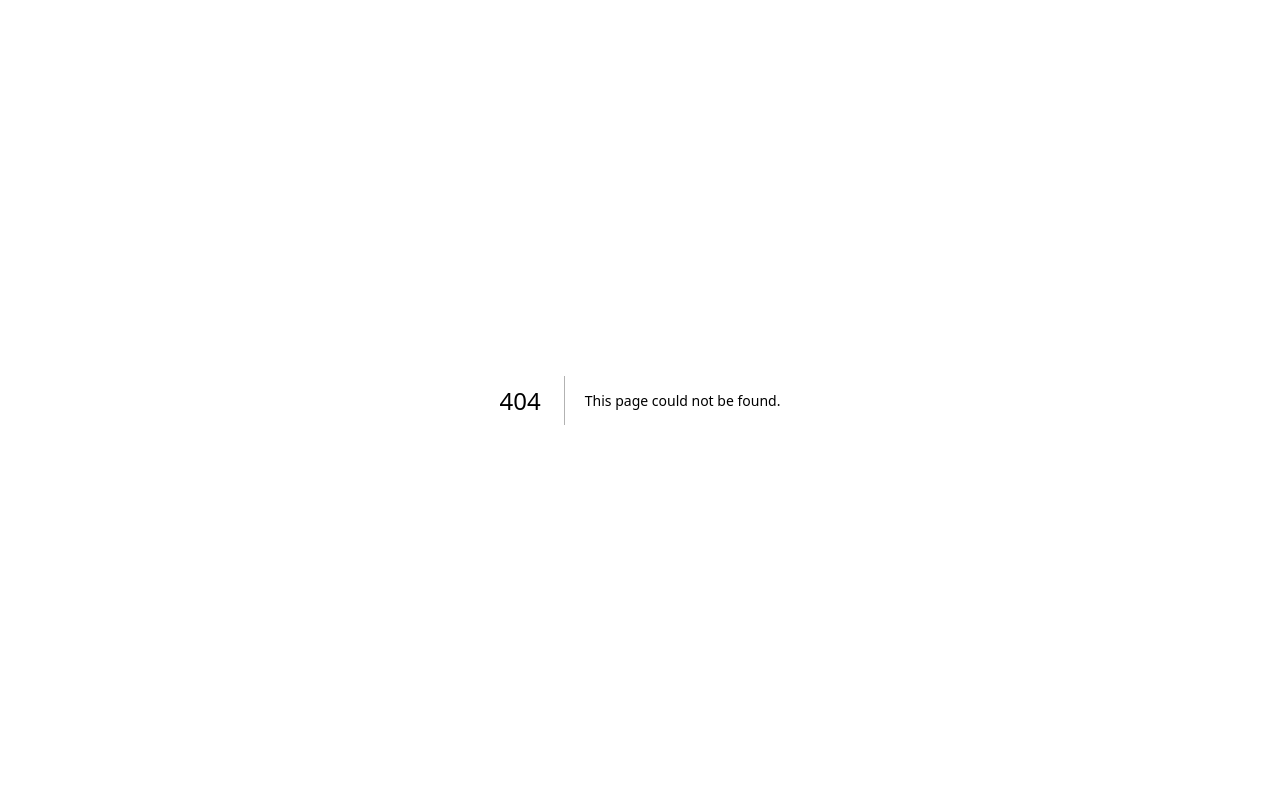
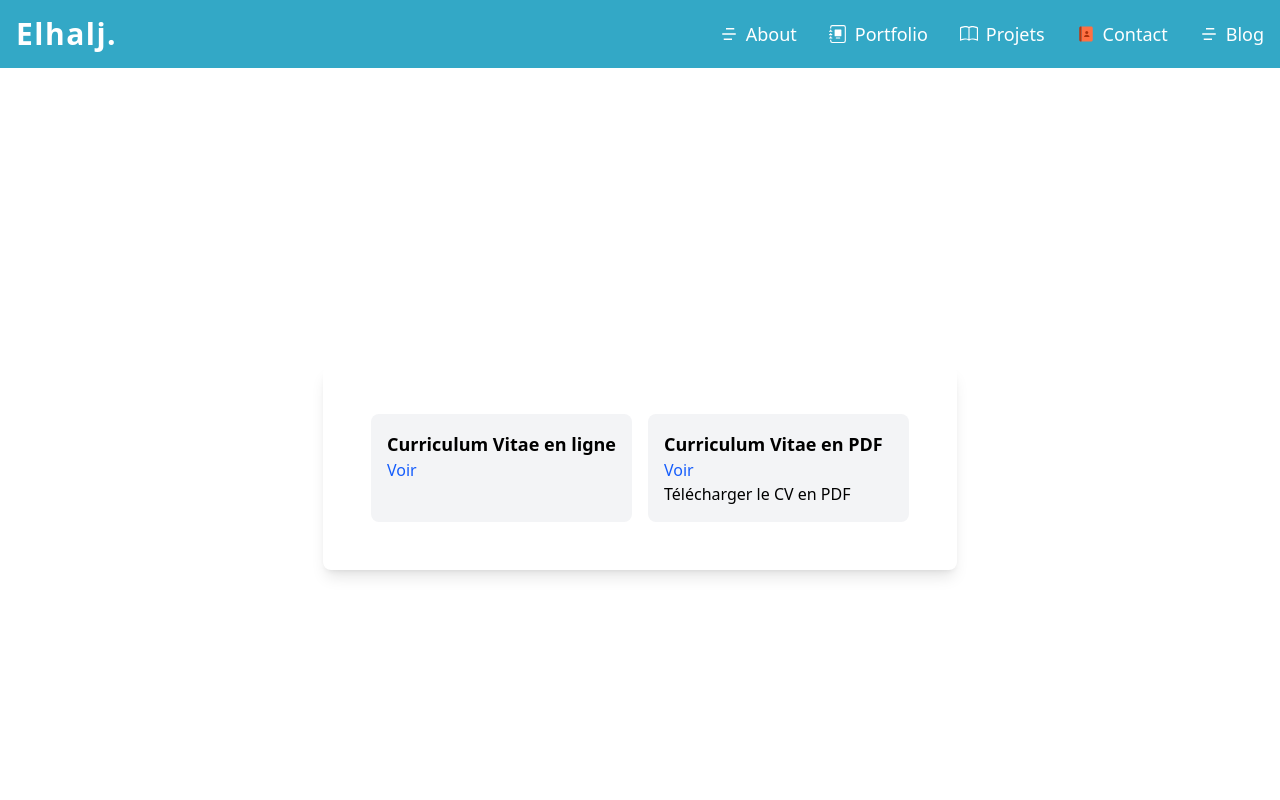
Before and after one commit to elhalj/MyPortfolio, a Next.js app: page /portfolio in a window 1280 px wide. Before the commit this address had no page. Shown: the top 800 px of the page. Built offline with nearby package versions, Linux system fonts and the light colour scheme.

Commit message:
add new feature

```diff
--- /dev/null
+++ b/src/app/blog/[slug]/page.tsx
@@ -0,0 +1,9 @@
+
+
+export default async function BlogPostPage({params} : {params: {slug: string}}) {
+    return (
+        <>
+        <h1>{params.slug}</h1>
+        </>
+    )
+}
--- /dev/null
+++ b/src/app/blog/page.tsx
@@ -0,0 +1,11 @@
+
+
+export default async function BlogPage() {
+    return (
+        <>
+            <div className="h-screen flex items-center justify-center">
+                <h1>Blog</h1>
+            </div>
+        </>
+    )
+}
--- a/src/app/layout.tsx
+++ b/src/app/layout.tsx
@@ -1,6 +1,13 @@
-import type { Metadata } from "next";
+import type { Metadata, Viewport } from "next";
 import "./globals.css";
 import Footer from "@/components/Footer";
+import Header from "@/components/Header";
+
+export const viewport: Viewport = {
+  width: "device-width",
+  initialScale: 1,
+  maximumScale: 5,
+};
 
 export const metadata: Metadata = {
   title: {
@@ -63,11 +70,6 @@ export const metadata: Metadata = {
     images: ["https://koffi.dev/images/og-image.png"],
     creator: "@konanwilson",
   },
-  viewport: {
-    width: "device-width",
-    initialScale: 1,
-    maximumScale: 5,
-  },
   verification: {
     // google: "votre-code-google-search-console",
     // yandex: "votre-code-yandex",
@@ -82,7 +84,8 @@ export default function RootLayout({
   return (
     <html lang="fr">
       <body className={`antialiased`} suppressHydrationWarning>
-        {children}
+        <Header/>
+        <main>{children}</main>
         <Footer />
       </body>
     </html>
--- /dev/null
+++ b/src/app/portfolio/page.tsx
@@ -0,0 +1,17 @@
+import { cvData, CvPdfDownload } from "@/utils/cv";
+
+export default function PortfolioPage() {
+    return (
+        <div className="flex h-screen items-center justify-center">
+            <ul className="grid grid-cols-1 md:grid-cols-2 gap-4 p-12 bg-white rounded-lg shadow-lg">
+                {cvData.map(item => (
+                    <li key={item.title} className="bg-gray-100 p-4 rounded-lg">
+                        <h3 className="text-lg font-bold">{item.title}</h3>
+                        <a href={item.link} target="_blank" rel="noopener noreferrer" className="text-blue-600 hover:text-blue-800">Voir</a>
+                        {item.title === "Curriculum Vitae en PDF" && <CvPdfDownload />}
+                    </li>
+                ))}
+            </ul>
+        </div>
+    )
+}
--- a/src/components/Contact.tsx
+++ b/src/components/Contact.tsx
@@ -2,8 +2,13 @@
 import React, { useState } from "react";
 import emailjs from "@emailjs/browser";
 
+interface Form {
+  name: string;
+  email: string;
+  message: string;
+}
 function Contact() {
-  const [form, setForm] = useState({
+  const [form, setForm] = useState<Form>({
     name: "",
     email: "",
     message: "",
--- a/src/components/Hero.tsx
+++ b/src/components/Hero.tsx
@@ -56,7 +56,7 @@ function Hero() {
 
       <div className="absolute bottom-8 right-8 ">
         <div
-          className={`bg-cyan-600 hover:bg-cyan-700 transition-all duration-300 rounded-lg p-3 cursor-pointer ${click ? "w-auto" : "w-16 h-16 flex items-center justify-center"}`}
+          className={`bg-orange-600 hover:bg-orange-700 transition-all duration-300 rounded-lg p-3 cursor-pointer ${click ? "w-auto transition-all duration-300" : "w-16 h-16 flex items-center justify-center"}`}
           onClick={() => setClick(!click)}
         >
           {click ? (
@@ -115,7 +115,7 @@ function Hero() {
               </a>
             </div>
           ) : (
-            <span className="text-sm font-semibold animate-bounce">
+            <span className="text-sm font-bold animate-bounce">
               Contact
             </span>
           )}
--- a/src/components/Nav.tsx
+++ b/src/components/Nav.tsx
@@ -1,14 +1,18 @@
+'use client'
 import React, { useEffect, useState } from "react";
 import { RiMenu4Line } from "react-icons/ri";
 import { IoIosCloseCircleOutline } from "react-icons/io";
 import Link from "next/link";
+import { BsJournalAlbum } from "react-icons/bs";
+import { BsBook } from "react-icons/bs";
+import { FcContacts } from "react-icons/fc";
 
 const navLinks = [
-  { title: "About", href: "/#about" },
-  { title: "Portfolio", href: "/#portfolio" },
-  { title: "Projets", href: "/#projects" },
-  { title: "Contact", href: "/#contact" },
-  { title: "Blog", href: "/blog" },
+  { title: "About", href: "/#about", icon: <RiMenu4Line /> },
+  { title: "Portfolio", href: "/portfolio", icon: <BsJournalAlbum /> },
+  { title: "Projets", href: "/#projects", icon: <BsBook /> },
+  { title: "Contact", href: "/#contact", icon: <FcContacts color="white" className="text-white"/> },
+  { title: "Blog", href: "/blog", icon: <RiMenu4Line /> },
 ];
 
 function Nav() {
@@ -51,9 +55,9 @@ function Nav() {
               key={link.title}
               href={link.href}
               onClick={handleLinkClick}
-              className="text-lg font-medium transition-colors hover:text-cyan-400"
+              className=" flex items-center gap-2 text-lg font-medium transition-colors hover:text-cyan-400"
             >
-              {link.title}
+              <span>{link.icon}</span><span>{link.title}</span>
             </a>
           ))}
         </div>
@@ -88,9 +92,9 @@ function Nav() {
               key={link.title}
               href={link.href}
               onClick={handleLinkClick}
-              className="text-3xl font-medium py-4 text-white hover:text-cyan-400 transition-colors"
+              className="flex items-center gap-2 text-3xl font-medium py-4 text-white hover:text-cyan-400 transition-colors"
             >
-              {link.title}
+              <span>{link.icon}</span><span>{link.title}</span>
             </a>
           ))}
         </div>
--- /dev/null
+++ b/src/utils/cv.tsx
@@ -0,0 +1,16 @@
+const cvData = [
+    { title: "Curriculum Vitae en ligne", link: "https://mon-cv-one-phi.vercel.app" },
+    { title: "Curriculum Vitae en PDF", link: "/assets/cv/blob/main/ATS_CV.pdf" }
+];
+
+export const cvPdfUrl = "/assets/cv/blob/main/ATS_CV.pdf";
+
+export function CvPdfDownload() {
+    return (
+        <a href={cvPdfUrl} download>
+            <h1>Télécharger le CV en PDF</h1>
+        </a>
+    );
+}
+
+export { cvData };
```
Also changed, not shown: 1 other file (tests, documents, lock files or other folders).
